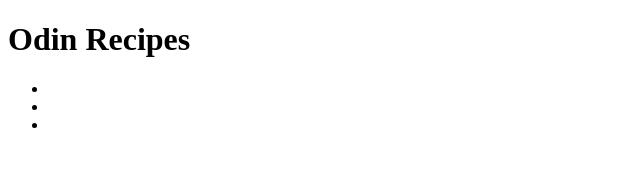
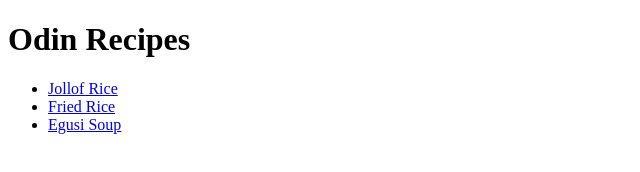
Before and after one commit to Hibee123/odin-recipes, a plain HTML site: page index.html in a window 1280 px wide. Shown: the whole page, without its empty margins (0-640 px from the left). Drawn offline with Linux system fonts and the light colour scheme.

Commit message:
Fix recipe links in index.html

```diff
--- a/index.html
+++ b/index.html
@@ -8,9 +8,9 @@
     <body>
         <h1>Odin Recipes</h1>
         <ul>
-        <li><a href="recipes/jollof-rice.html" Jollof Rice></a></li>
-        <li><a href="recipes/fried-rice.html" Fried Rice></a></li>
-        <li><a href="recipes/egusi-soup.html" Egusi Soup></a></li>
+        <li><a href="recipes/jollof-rice.html">Jollof Rice</a></li>
+        <li><a href="recipes/fried-rice.html">Fried Rice</a></li>
+        <li><a href="recipes/egusi-soup.html">Egusi Soup</a></li>
         </ul>
     </body>
 </html>
```
